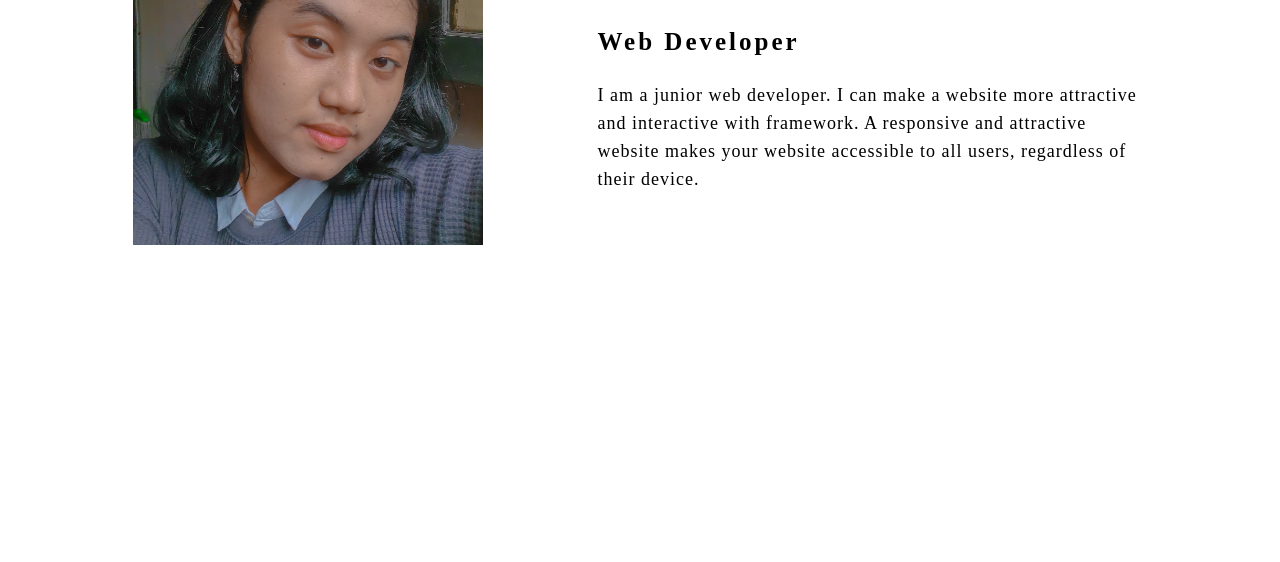
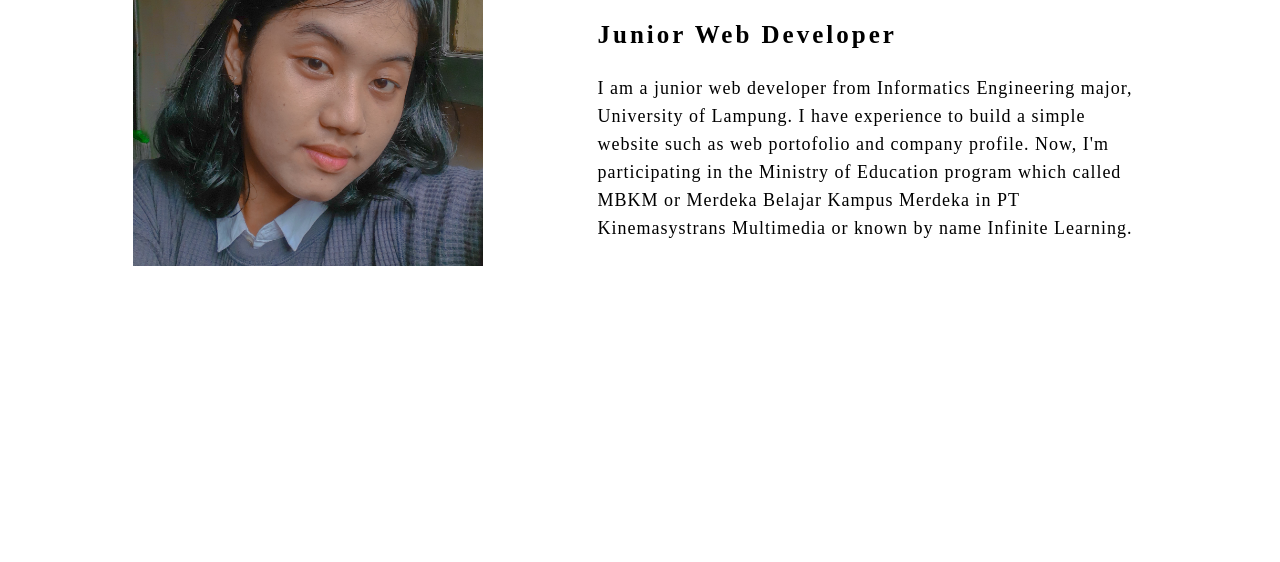
Before and after one commit to pututiaraa/personalWebsite, a plain HTML site: page about.html in a window 1280 px wide. Shown: the part 238-800 px from the top of the page. Drawn offline with Linux system fonts and the light colour scheme.

Commit message:
second commit

```diff
--- a/about.html
+++ b/about.html
@@ -20,8 +20,9 @@
                 <img src="assets/fotonpt2.jpg">
                 <div class="about-desc">
                     <h1>About Me</h1>
-                    <h5>Web Developer</h5>
-                    <p>I am a junior web developer. I can make a website more attractive and interactive with framework. A responsive and attractive website makes your website accessible to all users, regardless of their device.</p>
+                    <h5>Junior Web Developer</h5>
+                    <p>I am a junior web developer from Informatics Engineering major, University of Lampung. I have experience to build a simple website such as web portofolio and company profile.
+                        Now, I'm participating in the Ministry of Education program which called MBKM or Merdeka Belajar Kampus Merdeka in PT Kinemasystrans Multimedia or known by name Infinite Learning.
                 </div>
             </div>
         </section>
```
